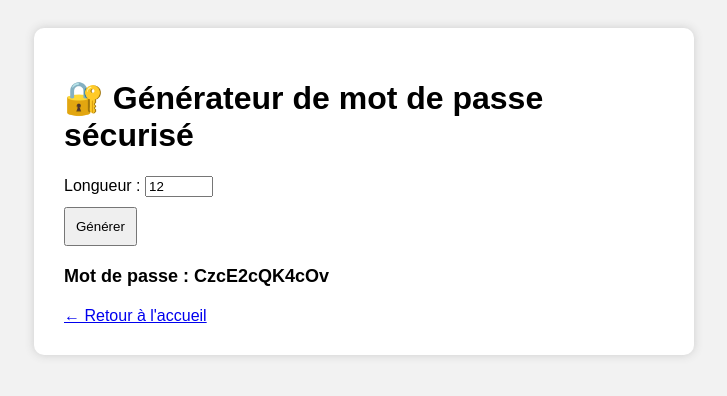
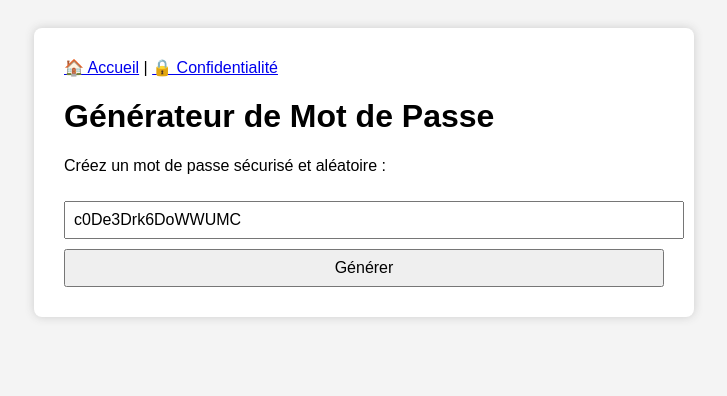
Before and after one commit to Clement-14/clement-14.github.io, a plain HTML site: page password.html in a window 1280 px wide. Both pictures are taken after a click on the button "Générer". Shown: the whole page, without its empty margins (276-1003 px from the left). Drawn offline with Linux system fonts and the light colour scheme.

Commit message:
Update password.html

```diff
--- a/password.html
+++ b/password.html
@@ -2,37 +2,34 @@
 <html lang="fr">
 <head>
   <meta charset="UTF-8" />
-  <title>Générateur de Mot de Passe</title>
+  <meta name="viewport" content="width=device-width, initial-scale=1.0" />
+  <title>Générateur de mots de passe</title>
+  <script async src="https://pagead2.googlesyndication.com/pagead/js/adsbygoogle.js?client=ca-pub-4141326589139318" crossorigin="anonymous"></script>
   <style>
-    body { font-family: Arial; padding: 20px; background: #f2f2f2; }
-    .container { max-width: 600px; margin: auto; background: white; padding: 30px; border-radius: 10px; box-shadow: 0 0 10px #ccc; }
-    input[type="number"] { width: 60px; }
-    button { margin-top: 10px; padding: 10px; }
-    #output { margin-top: 20px; font-weight: bold; font-size: 18px; }
+    body { font-family: Arial; padding: 20px; background: #f4f4f4; }
+    .container { max-width: 600px; margin: auto; background: white; padding: 30px; border-radius: 8px; box-shadow: 0 0 10px #ccc; }
+    input, button { font-size: 16px; padding: 8px; margin-top: 10px; width: 100%; }
   </style>
 </head>
 <body>
   <div class="container">
-    <h1>🔐 Générateur de mot de passe sécurisé</h1>
-    <label for="length">Longueur :</label>
-    <input type="number" id="length" value="12" min="4" max="64" />
-    <br />
+    <nav>
+      <a href="index.html">🏠 Accueil</a> |
+      <a href="privacy.html">🔒 Confidentialité</a>
+    </nav>
+    <h1>Générateur de Mot de Passe</h1>
+    <p>Créez un mot de passe sécurisé et aléatoire :</p>
+    <input type="text" id="output" readonly />
     <button onclick="generate()">Générer</button>
-    <div id="output"></div>
-    <nav style="margin-top: 20px;">
-      <a href="index.html">← Retour à l'accueil</a>
-    </nav>
   </div>
-
   <script>
     function generate() {
-      const chars = "ABCDEFGHIJKLMNOPQRSTUVWXYZabcdefghijklmnopqrstuvwxyz0123456789!@#$%^&*()";
-      const length = parseInt(document.getElementById("length").value);
-      let password = "";
-      for (let i = 0; i < length; i++) {
-        password += chars[Math.floor(Math.random() * chars.length)];
+      const chars = "abcdefghijklmnopqrstuvwxyzABCDEFGHIJKLMNOPQRSTUVWXYZ0123456789!@#$%^&*()_+";
+      let pwd = "";
+      for (let i = 0; i < 16; i++) {
+        pwd += chars.charAt(Math.floor(Math.random() * chars.length));
       }
-      document.getElementById("output").textContent = "Mot de passe : " + password;
+      document.getElementById("output").value = pwd;
     }
   </script>
 </body>
```
